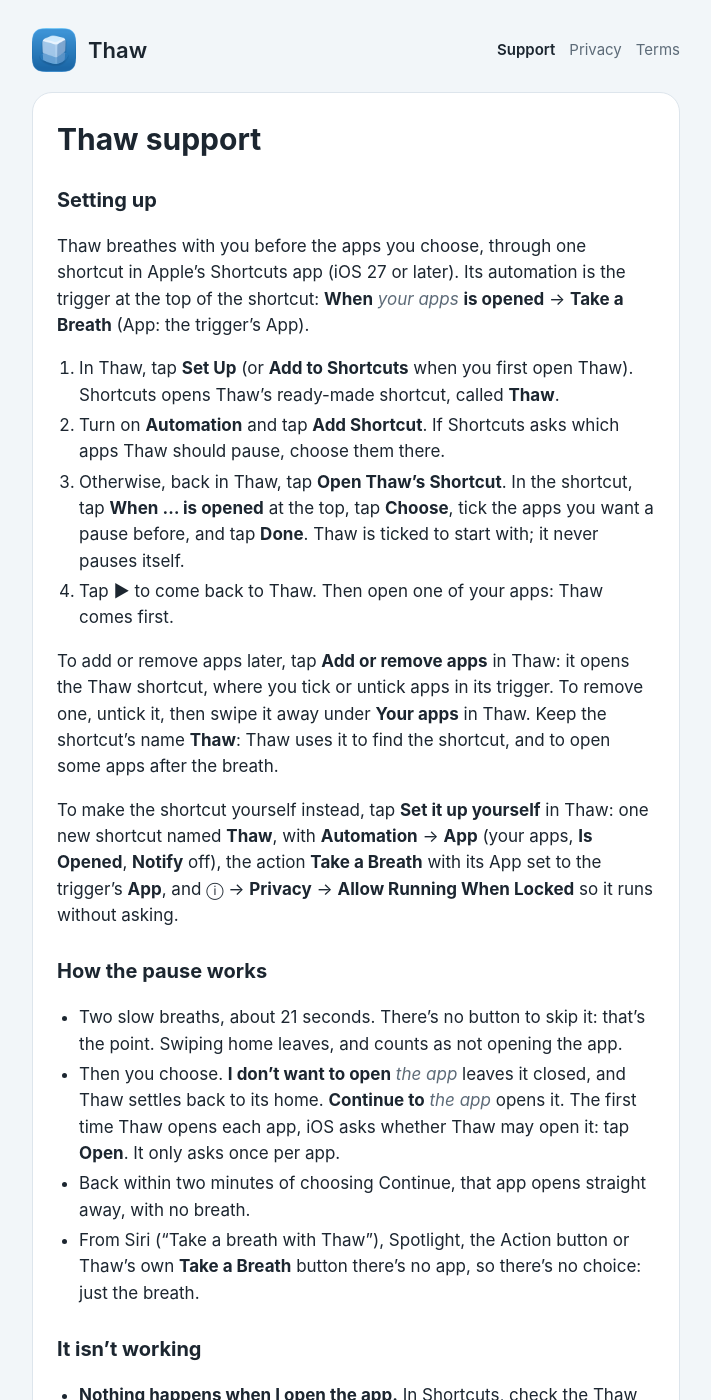
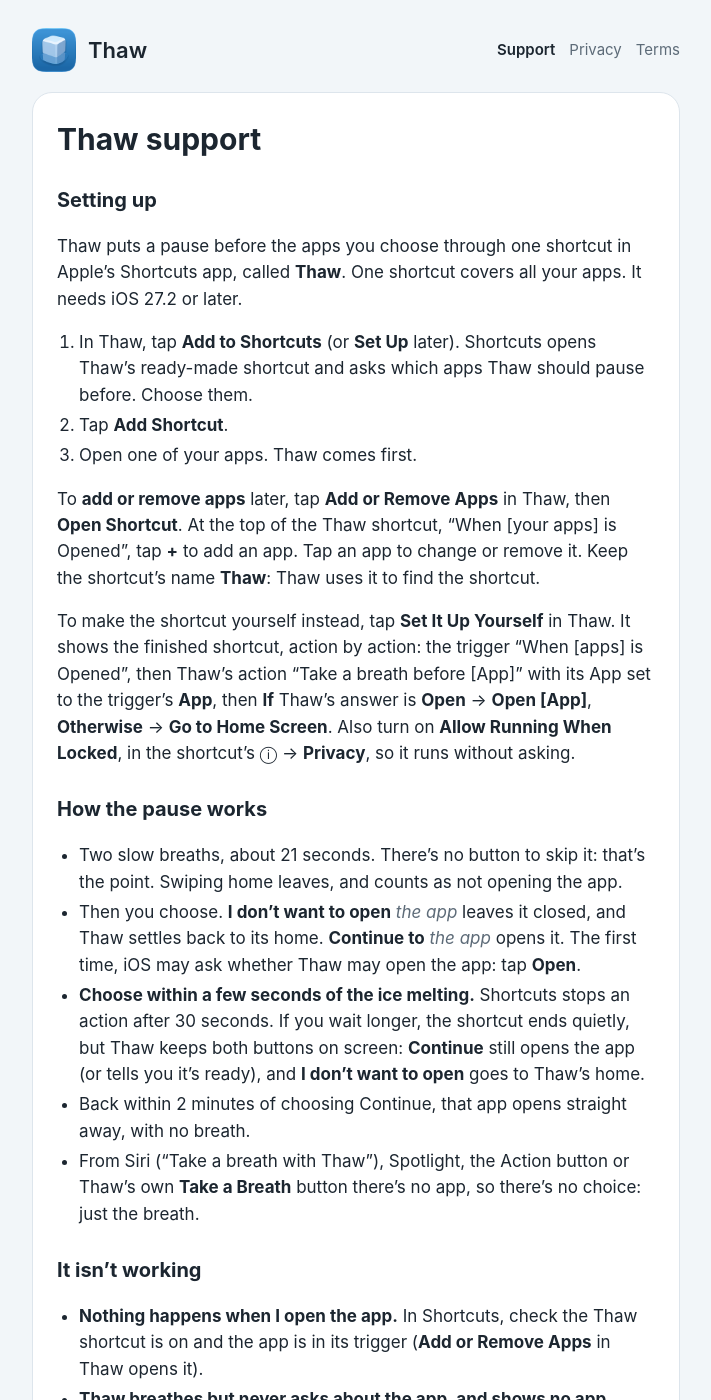
Before and after one commit to AppHazard-Studios/ice-tray-site, a Jekyll site: the page built from support.md, in a window 1280 px wide and 1400 px high. Shown: the whole window, without its empty margins (284-995 px from the left). Built offline with Jekyll 4.4.1, drawn with Linux system fonts in a browser that asks for light colours; some of the changed text lies outside the part shown.

Commit message:
Site for Thaw v10: support, front page, privacy and terms wording
Support mirrors docs/support.md (one shortcut for all apps, Add or Remove Apps, Hide, no
play button, iOS 27.2). Front page, README and terms say "3" and "more than 3 apps"; the
privacy Shortcuts paragraph describes the shortcut opening the app or going to the Home
Screen.

Co-Authored-By: Claude Opus 5.5 <noreply@anthropic.com>

```diff
--- a/support.md
+++ b/support.md
@@ -8,57 +8,57 @@ permalink: /support/
 
 ## Setting up
 
-Thaw breathes with you before the apps you choose, through one shortcut in Apple's Shortcuts app (iOS 27 or later).
-Its automation is the trigger at the top of the shortcut: **When** _your apps_ **is opened** → **Take a Breath**
-(App: the trigger's App).
+Thaw puts a pause before the apps you choose through one shortcut in Apple's Shortcuts app, called **Thaw**. One
+shortcut covers all your apps. It needs iOS 27.2 or later.
 
-1. In Thaw, tap **Set Up** (or **Add to Shortcuts** when you first open Thaw). Shortcuts opens Thaw's ready-made
-   shortcut, called **Thaw**.
-2. Turn on **Automation** and tap **Add Shortcut**. If Shortcuts asks which apps Thaw should pause, choose them there.
-3. Otherwise, back in Thaw, tap **Open Thaw's Shortcut**. In the shortcut, tap **When … is opened** at the top, tap
-   **Choose**, tick the apps you want a pause before, and tap **Done**. Thaw is ticked to start with; it never
-   pauses itself.
-4. Tap **▶** to come back to Thaw. Then open one of your apps: Thaw comes first.
+1. In Thaw, tap **Add to Shortcuts** (or **Set Up** later). Shortcuts opens Thaw's ready-made shortcut and asks which
+   apps Thaw should pause before. Choose them.
+2. Tap **Add Shortcut**.
+3. Open one of your apps. Thaw comes first.
 
-To add or remove apps later, tap **Add or remove apps** in Thaw: it opens the Thaw shortcut, where you tick or untick
-apps in its trigger. To remove one, untick it, then swipe it away under **Your apps** in Thaw. Keep the shortcut's
-name **Thaw**: Thaw uses it to find the shortcut, and to open some apps after the breath.
+To **add or remove apps** later, tap **Add or Remove Apps** in Thaw, then **Open Shortcut**. At the top of the Thaw
+shortcut, "When [your apps] is Opened", tap **+** to add an app. Tap an app to change or remove it. Keep the shortcut's
+name **Thaw**: Thaw uses it to find the shortcut.
 
-To make the shortcut yourself instead, tap **Set it up yourself** in Thaw: one new shortcut named **Thaw**, with
-**Automation** → **App** (your apps, **Is Opened**, **Notify** off), the action **Take a Breath** with its App set to
-the trigger's **App**, and ⓘ → **Privacy** → **Allow Running When Locked** so it runs without asking.
+To make the shortcut yourself instead, tap **Set It Up Yourself** in Thaw. It shows the finished shortcut, action by
+action: the trigger "When [apps] is Opened", then Thaw's action "Take a breath before [App]" with its App set to the
+trigger's **App**, then **If** Thaw's answer is **Open** → **Open [App]**, **Otherwise** → **Go to Home Screen**. Also
+turn on **Allow Running When Locked**, in the shortcut's ⓘ → **Privacy**, so it runs without asking.
 
 ## How the pause works
 
 - Two slow breaths, about 21 seconds. There's no button to skip it: that's the point. Swiping home leaves, and
   counts as not opening the app.
 - Then you choose. **I don't want to open** _the app_ leaves it closed, and Thaw settles back to its home.
-  **Continue to** _the app_ opens it. The first time Thaw opens each app, iOS asks whether Thaw may open it: tap
-  **Open**. It only asks once per app.
-- Back within two minutes of choosing Continue, that app opens straight away, with no breath.
+  **Continue to** _the app_ opens it. The first time, iOS may ask whether Thaw may open the app: tap **Open**.
+- **Choose within a few seconds of the ice melting.** Shortcuts stops an action after 30 seconds. If you wait longer,
+  the shortcut ends quietly, but Thaw keeps both buttons on screen: **Continue** still opens the app (or tells you
+  it's ready), and **I don't want to open** goes to Thaw's home.
+- Back within 2 minutes of choosing Continue, that app opens straight away, with no breath.
 - From Siri ("Take a breath with Thaw"), Spotlight, the Action button or Thaw's own **Take a Breath** button there's
   no app, so there's no choice: just the breath.
 
 ## It isn't working
 
-- **Nothing happens when I open the app.** In Shortcuts, check the Thaw shortcut's **Automation** is on and the app is
-  ticked in its trigger (**Add or remove apps** in Thaw opens it).
-- **Thaw breathes but never asks about the app, and shows no app name.** The automation isn't handing Thaw the app.
-  In the Thaw shortcut, set Take a Breath's **App** to the trigger's **App**.
-- **Shortcuts appears for a moment after Continue.** For apps Thaw has no direct link to, it opens them by running
-  your Thaw shortcut. That's expected.
-- **Thaw says the app "is ready" instead of opening it.** Thaw has no direct link to that app and no Thaw shortcut
-  to open it with (you set up by hand, or renamed the shortcut). Open the app yourself: for two minutes after Continue
-  it opens without a breath.
-- **The app opens without a breath.** Either you chose Continue for it in the last two minutes, or it's past your 3
+- **Nothing happens when I open the app.** In Shortcuts, check the Thaw shortcut is on and the app is in its trigger
+  (**Add or Remove Apps** in Thaw opens it).
+- **Thaw breathes but never asks about the app, and shows no app name.** The shortcut isn't handing Thaw the app. In
+  the Thaw shortcut, set Thaw's action to **Take a breath before [App]** with the trigger's **App**.
+- **I chose Continue and the app didn't open, or Thaw says the app "is ready".** Your Thaw shortcut has no **If Thaw's
+  answer is Open → Open [App]**, or you waited too long to choose (above). Open the app yourself: for 2 minutes after
+  Continue it opens without a breath. To fix it, add Thaw's shortcut again from **Set Up**, or follow **Set It Up
+  Yourself**.
+- **The app opens without a breath.** Either you chose Continue for it in the last 2 minutes, or it's past your 3
   free apps: Thaw's home lists those as "Opens without a pause" (see Thaw Pro).
+- **An app I hid came back.** **Hide** only takes an app off Your apps; the shortcut still covers it, so it comes back
+  the next time it's opened. To stop its pause, remove it in the shortcut.
 - **No haptics.** Check **Haptics** in Thaw's Settings (the gear).
 
 ## Thaw Pro
 
-- **Free:** the pause before 3 apps: the first three different apps your automation hands Thaw. To free a place,
-  untick the app in the Thaw shortcut, then swipe it away under **Your apps**. The breath on its own is always free.
-- **Pro** pauses unlimited apps: US$2.99 a month, US$14.99 a year (the first week free), or US$39.99 once.
+- **Free:** the pause before 3 apps: the first 3 different apps your shortcut hands Thaw. To free a place, remove an
+  app in the shortcut, then **Hide** it under **Your apps** in Thaw. The breath on its own is always free.
+- **Thaw Pro** pauses more than 3 apps: US$2.99 a month, US$14.99 a year (the first week free), or US$39.99 once.
   Prices in your currency are shown before you buy. Buy it from Thaw's Settings → **Thaw Pro**.
 - **Restore:** Thaw's Settings → **Thaw Pro** → **Restore**, signed in with the Apple Account you bought with. Thaw
   also checks with the App Store each time it opens.
```
Also changed, not shown: index.md (+5 -5 lines), privacy.md (+9 -8 lines), terms.md (+2 -2 lines), README.md.
